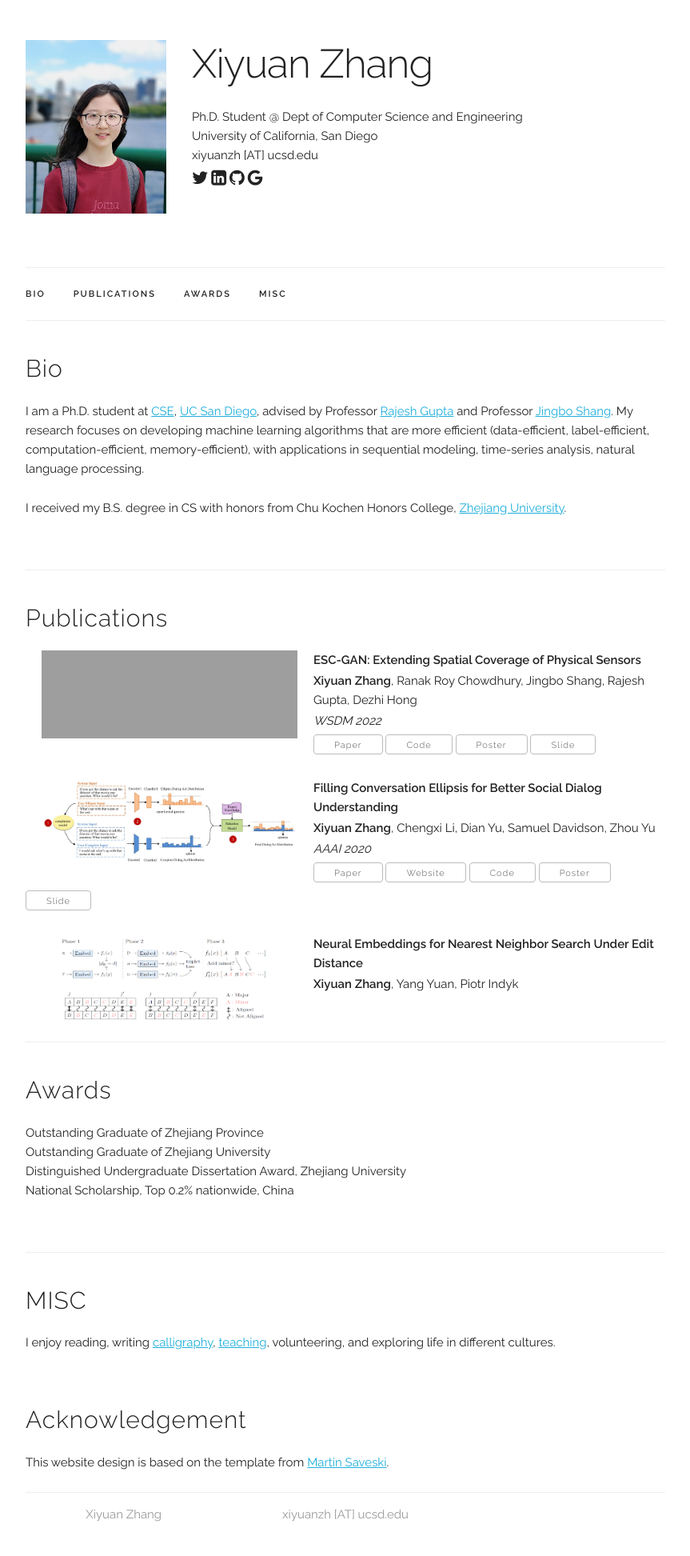
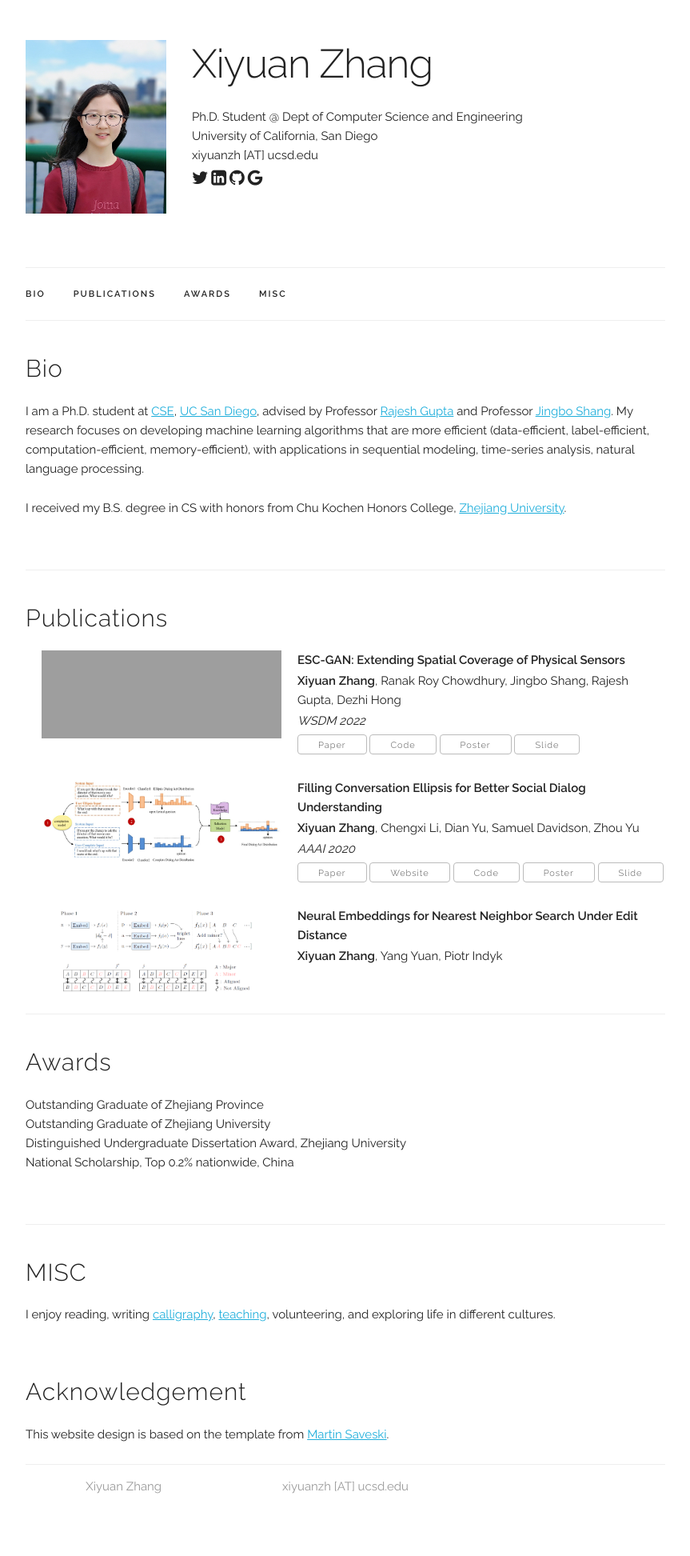
Before and after one commit to xiyuanzh/xiyuanzh.github.io, a Jekyll site: the page built from index.html, in a window 1280 px wide. Shown: the whole page at 80% size, without its empty margins (208-1071 px from the left). Built offline with Jekyll 4.4.1, drawn with Linux system fonts in a browser that asks for light colours; after the commit the page ends 1910 px from its top, so only the background shows below that; grey boxes are pictures that could not be loaded.

Commit message:
update fig size

```diff
--- a/index.html
+++ b/index.html
@@ -30,7 +30,7 @@
            <div class="paper-img">
            	 {% if paper.image %}
            	   <a href="{{ paper.url }}">
-           	    <img src="{{ paper.image }}" align="left" border=0 position="absolute" width="320" height="110" hspace=20/>
+           	    <img src="{{ paper.image }}" align="left" border=0 position="absolute" width="300" height="110" hspace=20/>
                </a>
            	 {% endif %}
            </div>
```
